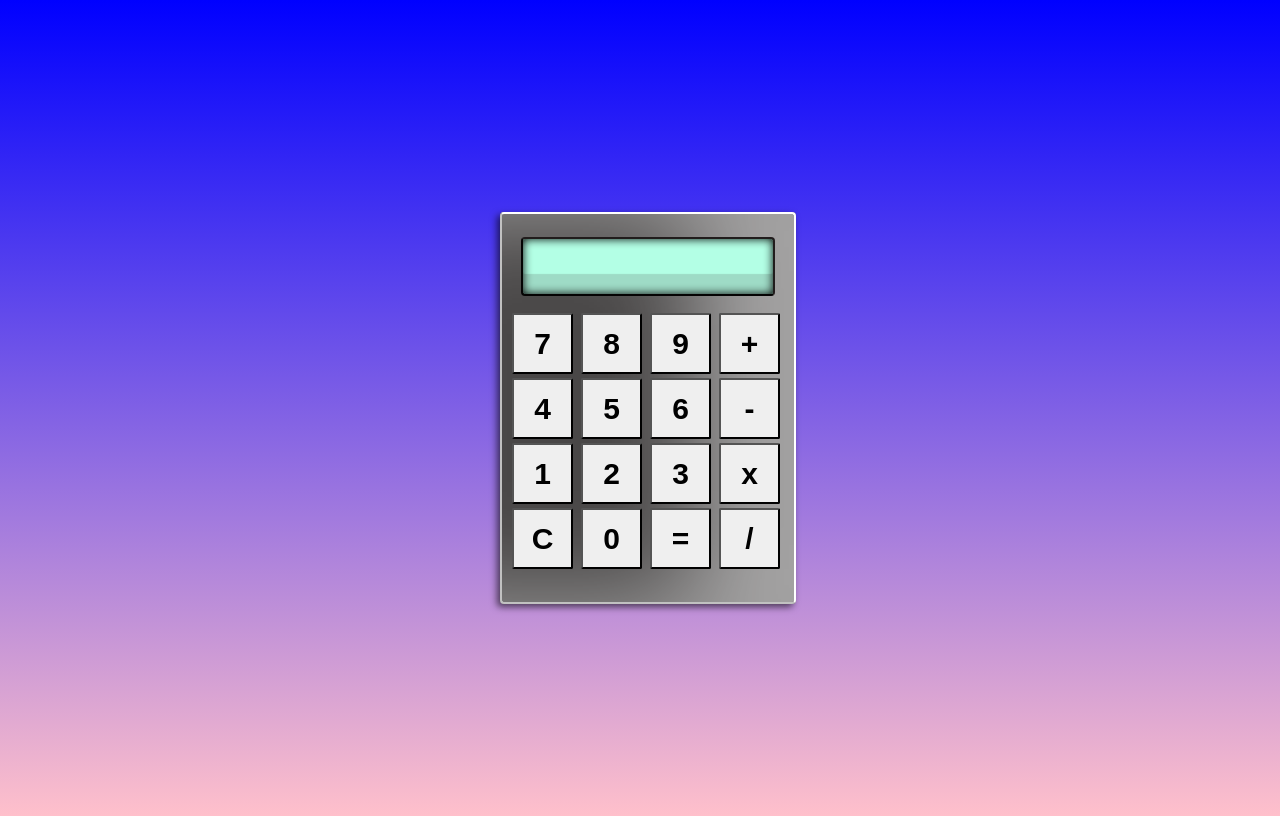
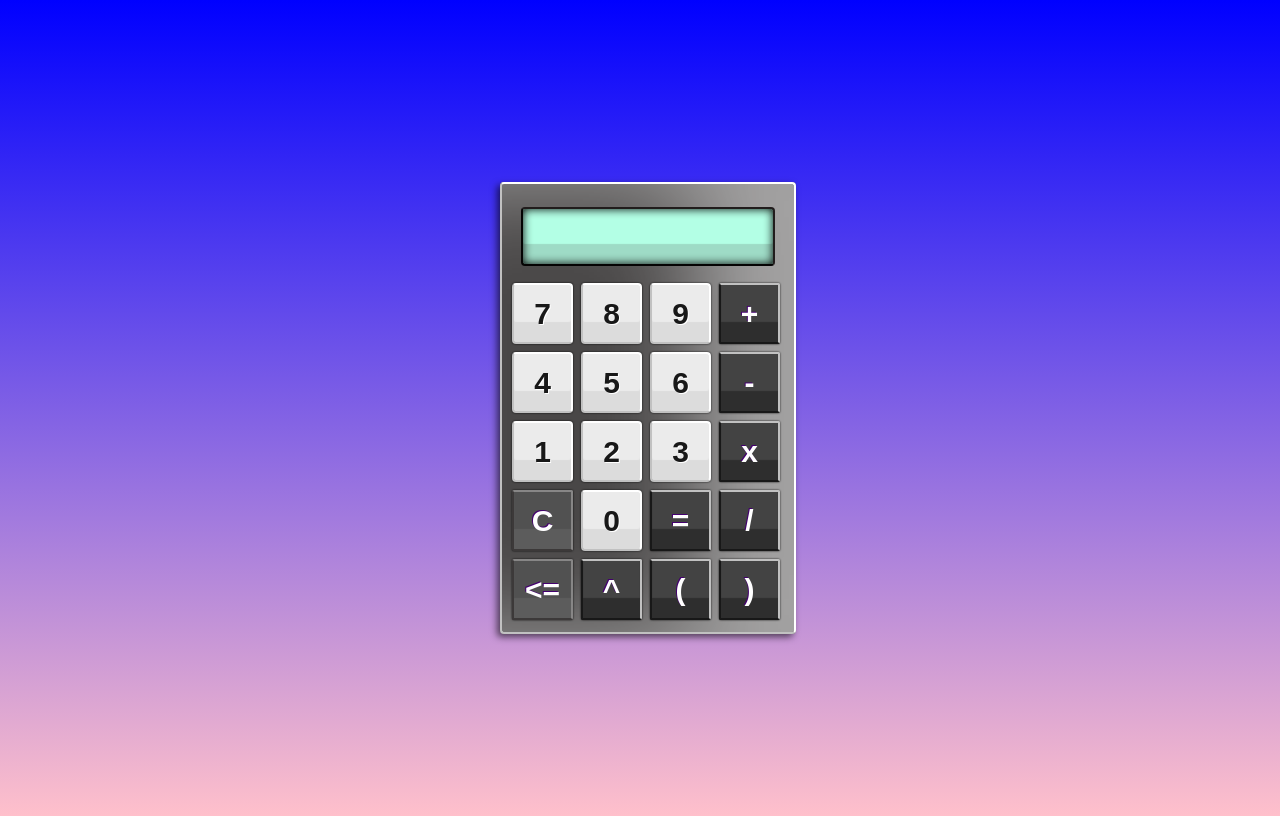
Before and after one commit to Bernathrix/test_for_react, a website built with webpack: page index.html in a window 1280 px wide. Built offline with nearby package versions, Linux system fonts and the light colour scheme.

Commit message:
buttons update

```diff
--- a/css/style.css
+++ b/css/style.css
@@ -13,7 +13,7 @@ body {
 
 #container {
   width: 276px;
-  height: 360px;
+  height: 420px;
   padding: 8px 8px 20px 8px;
   margin: 20px auto;
   background-color: #494747;
@@ -53,3 +53,61 @@ body {
   font-weight: bold;
   border-radius: 2px;
 }
+
+.mathButtons {
+  margin: 2px 2px 6px 2px;
+  color: #FFF;
+  text-shadow: -1px -1px 0px #44006F;
+  background-color: #434343;
+  border-top: 2px solid #C1C1C1;
+  border-right: 2px solid #C1C1C1;
+  border-bottom: 2px solid #181818;
+  border-left: 2px solid #181818;
+  box-shadow: 0px 0px 2px #030303, inset 0px -20px 1px #2E2E2E;
+}
+
+.digits {
+  color: #181818;
+  text-shadow: 1px 1px 0px #FFF;
+  background-color: #EBEBEB;
+  border-top: 2px solid #FFF;
+  border-right: 2px solid #FFF;
+  border-bottom: 2px solid #C1C1C1;
+  border-left: 2px solid #C1C1C1;
+  border-radius: 4px;
+  box-shadow: 0px 0px 2px #030303, inset 0px -20px 1px #DCDCDC;
+}
+
+#clearButton {
+  color: #FFF;
+  text-shadow: -1px -1px 0px #44006F;
+  background-color: #515151;
+  border-top: 2px solid #878686;
+  border-right: 2px solid #878686;
+  border-bottom: 2px solid #3c3939;
+  border-left: 2px solid #3c3939;
+  box-shadow: 0px 0px 2px #030303, inset 0px -20px 1px #5c5c5c;
+}
+
+#clearButton1 {
+  color: #FFF;
+  text-shadow: -1px -1px 0px #44006F;
+  background-color: #515151;
+  border-top: 2px solid #878686;
+  border-right: 2px solid #878686;
+  border-bottom: 2px solid #3c3939;
+  border-left: 2px solid #3c3939;
+  box-shadow: 0px 0px 2px #030303, inset 0px -20px 1px #5c5c5c;
+}
+
+.digits:hover,
+.mathButtons:hover,
+#clearButton:hover,
+#clearButton1:hover{
+  background-color: #787676;
+  box-shadow: 0px 0px 2px #7a7671, inset 0px -20px 1px #686561;
+  border-top: 2px solid #FFF;
+  border-right: 2px solid #FFF;
+  border-bottom: 2px solid #000000;
+  border-left: 2px solid #000000;
+}
--- a/index.html
+++ b/index.html
@@ -28,30 +28,34 @@
       <form name="calculator">
         <input id="display" type="text" name="display" readonly>
 
-        <input class="button digits" type="button" value="7">
-        <input class="button digits" type="button" value="8">
-        <input class="button digits" type="button" value="9">
-        <input class="button mathButtons" type="button" value="+">
+        <input class="button digits" type="button" value="7" onclick="on_click_digit('7')">
+        <input class="button digits" type="button" value="8" onclick="on_click_digit('8')">
+        <input class="button digits" type="button" value="9" onclick="on_click_digit('9')">
+        <input class="button mathButtons" type="button" value="+" onclick="on_click_digit('+')">
         <br />
-        <input class="button digits" type="button" value="4">
-        <input class="button digits" type="button" value="5">
-        <input class="button digits" type="button" value="6">
-        <input class="button mathButtons" type="button" value="-">
+        <input class="button digits" type="button" value="4" onclick="on_click_digit('4')">
+        <input class="button digits" type="button" value="5" onclick="on_click_digit('5')">
+        <input class="button digits" type="button" value="6" onclick="on_click_digit('6')">
+        <input class="button mathButtons" type="button" value="-" onclick="on_click_digit('-')">
         <br />
-        <input class="button digits" type="button" value="1">
-        <input class="button digits" type="button" value="2">
-        <input class="button digits" type="button" value="3">
-        <input class="button mathButtons" type="button" value="x">
+        <input class="button digits" type="button" value="1" onclick="on_click_digit('1')">
+        <input class="button digits" type="button" value="2" onclick="on_click_digit('2')">
+        <input class="button digits" type="button" value="3" onclick="on_click_digit('3')">
+        <input class="button mathButtons" type="button" value="x" onclick="on_click_digit('x')">
         <br />
-        <input id="clearButton" class="button" type="button" value="C">
-        <input class="button digits" type="button" value="0">
+        <input id="clearButton" class="button" type="button" value="C" onclick="on_click_digit('clear')">
+        <input class="button digits" type="button" value="0" onclick="on_click_digit('0')">
         <input class="button mathButtons" type="button" value="=">
-        <input class="button mathButtons" type="button" value="/">
+        <input class="button mathButtons" type="button" value="/" onclick="on_click_digit('/')">
+        <br />
+        <input id="clearButton1" class="button" type="button"  value="<=" onclick="on_click_digit('<=')">
+        <input class="button mathButtons" type="button" value="^" onclick="on_click_digit('^')">
+        <input class="button mathButtons" type="button" value="(" onclick="on_click_digit('(')">
+        <input class="button mathButtons" type="button" value=")" onclick="on_click_digit(')')">
       </form>
     </fieldset>
   </div>
   <script src="js/app.js"></script>
-
 </body>
 
 </html>
```
